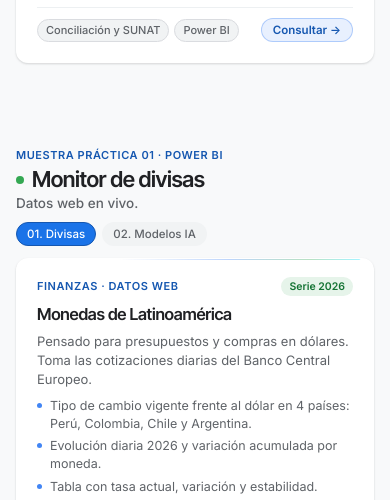
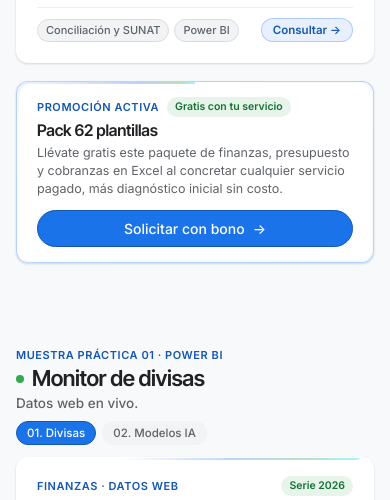
Before and after one commit to Franco-G/Franco-G.github.io, a plain HTML site: page index.html in a window 390 px wide. Shown: the part 3104-3604 px from the top of the page. Drawn offline with Linux system fonts and the light colour scheme.

Commit message:
Agrega promocion de Pack 62 plantillas gratis al concretar servicio

```diff
--- a/app.js
+++ b/app.js
@@ -251,6 +251,7 @@ const SERVICE_PLACEHOLDERS = {
   'Estados financieros automatizados': 'Ej. Automatizar balance general, ERI y cuentas sin destino desde mi reporte contable.',
   'Macros y plantillas en Excel': 'Ej. Macro para carga masiva de compras, ventas o planillas sin digitar a mano.',
   'Tableros en Power BI y Excel': 'Ej. Conciliación bancaria automática, cruces SUNAT o tablero de caja y cobranzas.',
+  'Pack 62 plantillas en Excel': 'Ej. Quiero cotizar un servicio a medida y llevarme gratis el Pack de 62 plantillas en Excel.',
   'Consulta general / Otro proyecto': 'Ej. Cuéntame qué archivo, reporte o flujo mensual te quita más horas.'
 };
 
--- a/index.html
+++ b/index.html
@@ -27,7 +27,7 @@
   <link href="https://fonts.googleapis.com/css2?family=Inter:wght@400;500;600;700&family=Inter+Tight:wght@500;600;700&display=swap" rel="stylesheet">
 
   <script>document.documentElement.classList.add('js');</script>
-  <link rel="stylesheet" href="style.css?v=16.0">
+  <link rel="stylesheet" href="style.css?v=17.0">
 </head>
 <body>
   <!-- Escenario de fondo fijo limpio -->
@@ -325,6 +325,19 @@
             </div>
           </article>
         </div>
+
+        <!-- Franja Promocional: Bono Pack 62 Plantillas -->
+        <aside class="card promo-bonus-banner" aria-label="Promoción por servicio contratado">
+          <div class="promo-bonus-copy">
+            <div class="promo-bonus-top">
+              <span class="card-category">Promoción activa</span>
+              <span class="mini-badge">Gratis con tu servicio</span>
+            </div>
+            <h3>Pack 62 plantillas</h3>
+            <p class="promo-bonus-text">Llévate gratis este paquete de finanzas, presupuesto y cobranzas en Excel al concretar cualquier servicio pagado, más diagnóstico inicial sin costo.</p>
+          </div>
+          <button type="button" class="btn btn-primary shimmer-btn promo-bonus-cta" onclick="quoteSpecificService('Pack 62 plantillas en Excel')">Solicitar con bono <span class="btn-arrow" aria-hidden="true">→</span></button>
+        </aside>
       </div>
     </section>
 
@@ -579,6 +592,7 @@
                   <button type="button" class="service-pill-btn active" role="radio" aria-checked="true" data-service="Estados financieros automatizados" onclick="selectServiceTier('Estados financieros automatizados', this)">Estados financieros</button>
                   <button type="button" class="service-pill-btn" role="radio" aria-checked="false" data-service="Macros y plantillas en Excel" onclick="selectServiceTier('Macros y plantillas en Excel', this)">Macros en Excel</button>
                   <button type="button" class="service-pill-btn" role="radio" aria-checked="false" data-service="Tableros en Power BI y Excel" onclick="selectServiceTier('Tableros en Power BI y Excel', this)">Conciliaciones / Power BI</button>
+                  <button type="button" class="service-pill-btn" role="radio" aria-checked="false" data-service="Pack 62 plantillas en Excel" onclick="selectServiceTier('Pack 62 plantillas en Excel', this)">Pack 62 plantillas</button>
                   <button type="button" class="service-pill-btn" role="radio" aria-checked="false" data-service="Consulta general / Otro proyecto" onclick="selectServiceTier('Consulta general / Otro proyecto', this)">Otro proyecto / Consulta</button>
                 </div>
               </div>
@@ -594,7 +608,7 @@
                 <textarea id="quote-goal" name="goal" rows="2" placeholder="Ej. Automatizar balance general, ERI y cuentas sin destino desde mi reporte contable."></textarea>
               </div>
 
-              <p class="form-reassurance">Sin compromiso: revisamos tu flujo actual y definimos el alcance real.</p>
+              <p class="form-reassurance">Incluye diagnóstico inicial sin costo. El Pack de 62 plantillas es gratis al concretar tu servicio.</p>
 
               <div class="quote-submit-row">
                 <button type="submit" class="btn btn-primary shimmer-btn">Escribir por WhatsApp</button>
@@ -645,6 +659,6 @@
   </main>
 
   <!-- Controlador de Navegación e Interactividad -->
-  <script src="app.js?v=16.0"></script>
+  <script src="app.js?v=17.0"></script>
 </body>
 </html>
--- a/style.css
+++ b/style.css
@@ -931,6 +931,51 @@ html.js .result-compare-card:not(.is-revealed) .compare-meter-fill {
   min-height: 310px;
 }
 
+/* Franja Promocional en Sección 3 */
+.promo-bonus-banner {
+  margin-top: 1.1rem;
+  padding: 15px 20px;
+  display: flex;
+  flex-direction: row;
+  align-items: center;
+  justify-content: space-between;
+  gap: 1.25rem;
+  border-color: rgba(66, 133, 244, 0.35);
+  background: linear-gradient(135deg, #ffffff 0%, #f4f8ff 100%);
+}
+
+.promo-bonus-copy {
+  display: flex;
+  flex-direction: column;
+  gap: 3px;
+  min-width: 0;
+  flex: 1;
+}
+
+.promo-bonus-top {
+  display: flex;
+  align-items: center;
+  gap: 8px;
+  flex-wrap: wrap;
+}
+
+.promo-bonus-copy h3 {
+  font-size: 16px;
+  margin: 0;
+}
+
+.promo-bonus-text {
+  font-size: 12.5px;
+  line-height: 1.45;
+  color: var(--body);
+  margin: 0;
+}
+
+.promo-bonus-cta {
+  flex-shrink: 0;
+  white-space: nowrap;
+}
+
 /* R3-5: Medidor animado al 80% en Descargas en lote */
 .progress-meter-wrap {
   margin: 0 0 9px 0;
@@ -1348,12 +1393,13 @@ html.js .powerbi-frame-card.is-loaded .pbi-skeleton {
 }
 
 .service-pills-group {
-  display: grid;
-  grid-template-columns: repeat(4, minmax(0, 1fr));
+  display: flex;
+  flex-wrap: wrap;
   gap: 7px;
 }
 
 .service-pill-btn {
+  flex: 1 1 auto;
   appearance: none;
   font-family: inherit;
   font-size: 11.5px;
@@ -1897,6 +1943,17 @@ html.js .powerbi-frame-card.is-loaded .pbi-skeleton {
   .service-bento-card {
     min-height: auto;
   }
+
+  .promo-bonus-banner {
+    flex-direction: column;
+    align-items: flex-start;
+    gap: 12px;
+  }
+
+  .promo-bonus-cta {
+    width: 100%;
+    justify-content: center;
+  }
 }
 
 @media (max-width: 680px) {
@@ -1914,7 +1971,8 @@ html.js .powerbi-frame-card.is-loaded .pbi-skeleton {
   .nav-icon-btn { width: 34px; height: 34px; min-width: 34px; min-height: 34px; }
   .nav-icon-btn .contact-icon { width: 17px; height: 17px; }
   .contact-card { padding: 16px; }
-  .service-pills-group { grid-template-columns: repeat(2, minmax(0, 1fr)); }
+  .service-pills-group { display: grid; grid-template-columns: repeat(2, minmax(0, 1fr)); }
+  .service-pill-btn:last-child { grid-column: 1 / -1; }
   .quote-submit-row { flex-direction: column; }
   .contact-footer-bar {
     flex-direction: column;
```
